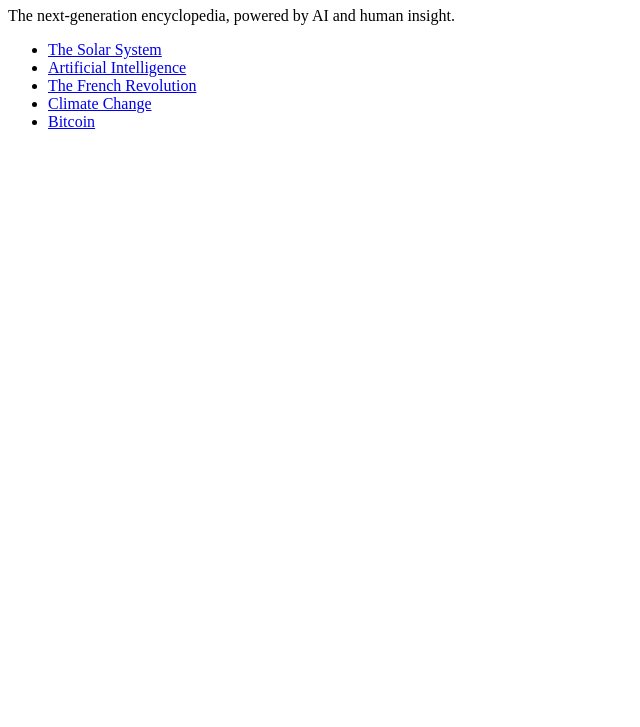
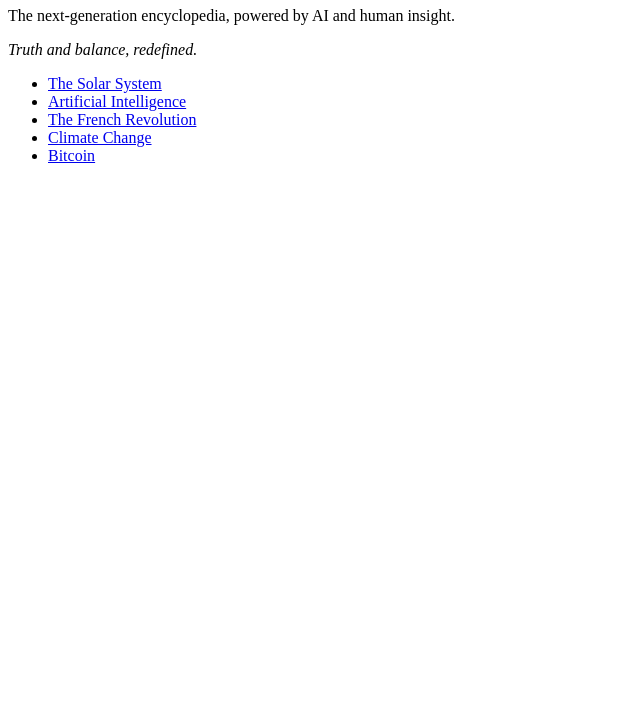
Before and after one commit to Hesychasme/Hesychasme.github.io, a plain HTML site: page index.html in a window 1280 px wide. Shown: the part 73-800 px from the top of the page, without its empty margins (0-640 px from the left). Drawn offline with Linux system fonts and the light colour scheme.

Commit message:
Update index.html

```diff
--- a/index.html
+++ b/index.html
@@ -6,6 +6,7 @@
 <body>
   <h1>Welcome to SapientiaAI</h1>
   <p>The next-generation encyclopedia, powered by AI and human insight.</p>
+  <p><i>Truth and balance, redefined.</i></p>
   <ul>
     <li><a href="solar-system.html">The Solar System</a></li>
     <li><a href="artificial-intelligence.html">Artificial Intelligence</a></li>
```
